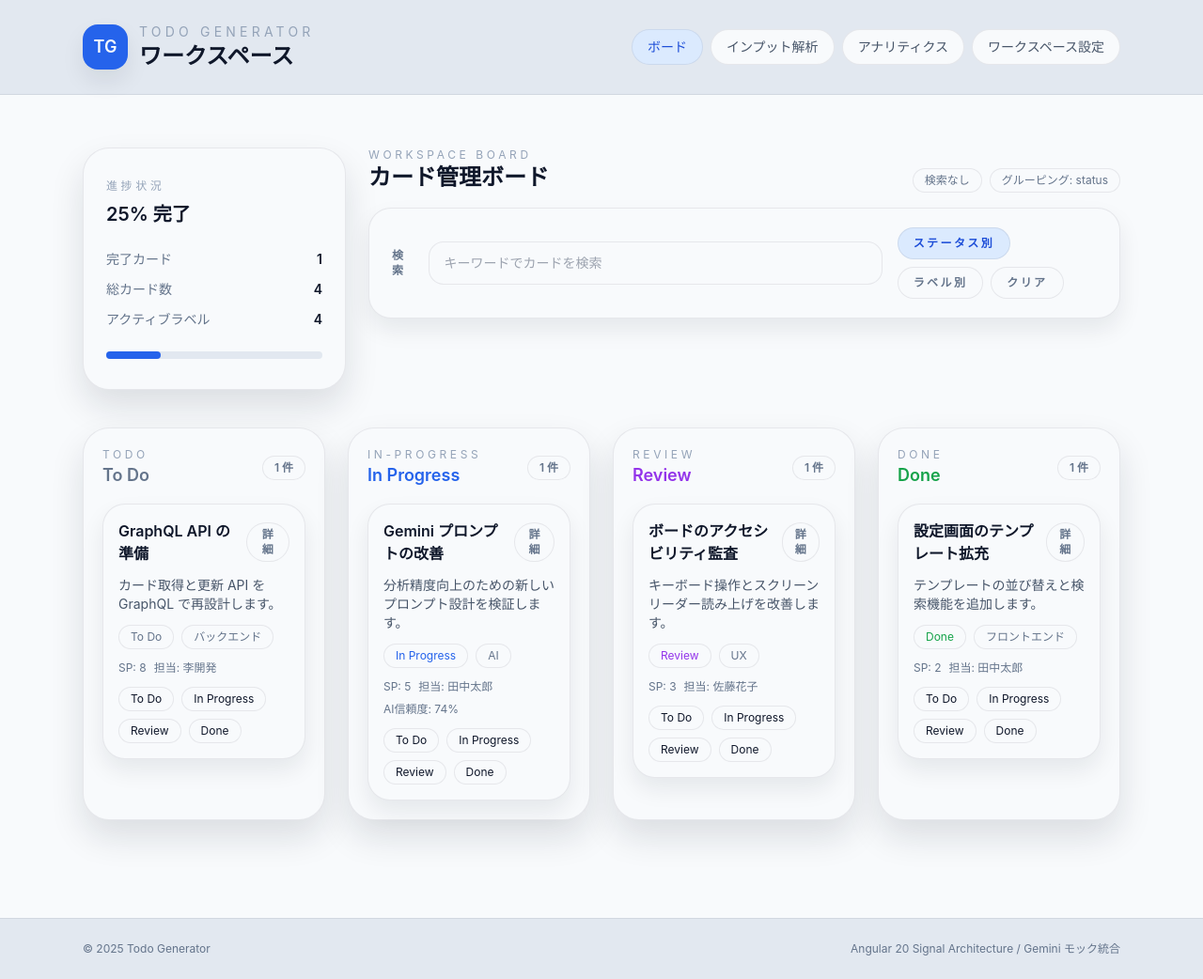
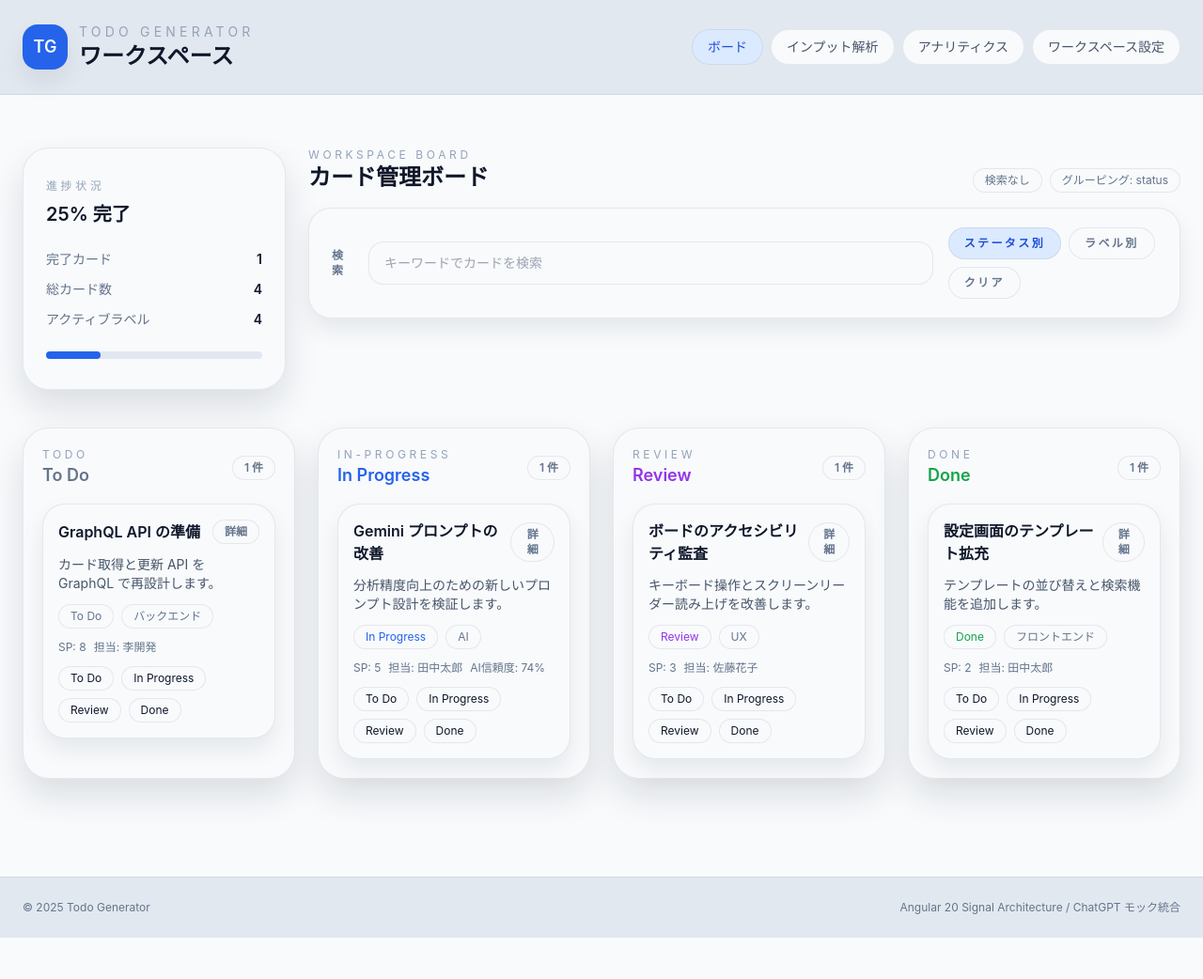
Before and after one commit to ist-h-i/todo-generator, an Angular app in the folder frontend/: page /board in a window 1280 px wide. Shown: the whole page at 94% size. After the commit the page ends 998 px from the top, so only its background shows below. Built offline with nearby package versions, Linux system fonts and the light colour scheme.

Commit message:
Align shell layout with board-only progress card

```diff
--- a/frontend/src/app/core/layout/shell/shell.html
+++ b/frontend/src/app/core/layout/shell/shell.html
@@ -1,6 +1,6 @@
 <div class="flex min-h-screen flex-col bg-surface">
   <header class="border-b border-subtle bg-surface-strong backdrop-blur">
-    <div class="mx-auto flex max-w-6xl flex-col gap-4 px-6 py-6 lg:flex-row lg:items-center lg:justify-between">
+    <div class="mx-auto flex max-w-7xl flex-col gap-4 px-6 py-6 lg:flex-row lg:items-center lg:justify-between">
       <div class="flex items-center gap-3">
         <span class="flex h-12 w-12 items-center justify-center rounded-2xl bg-accent text-lg font-semibold text-on-surface-inverse shadow-soft">
           TG
@@ -25,16 +25,16 @@
     </div>
   </header>
 
-  <main class="mx-auto flex w-full max-w-6xl flex-1 flex-col gap-8 px-6 py-10">
+  <main class="mx-auto flex w-full max-w-7xl flex-1 flex-col gap-8 px-6 py-10 lg:flex-row">
     <section class="flex-1">
       <router-outlet />
     </section>
   </main>
 
   <footer class="border-t border-subtle bg-surface-strong">
-    <div class="mx-auto flex max-w-6xl flex-col gap-2 px-6 py-6 text-xs text-slate-500 dark:text-slate-400 sm:flex-row sm:items-center sm:justify-between">
+    <div class="mx-auto flex max-w-7xl flex-col gap-2 px-6 py-6 text-xs text-slate-500 dark:text-slate-400 sm:flex-row sm:items-center sm:justify-between">
       <p>© {{ year }} Todo Generator</p>
-      <p>Angular 20 Signal Architecture / Gemini モック統合</p>
+      <p>Angular 20 Signal Architecture / ChatGPT モック統合</p>
     </div>
   </footer>
 </div>
```
